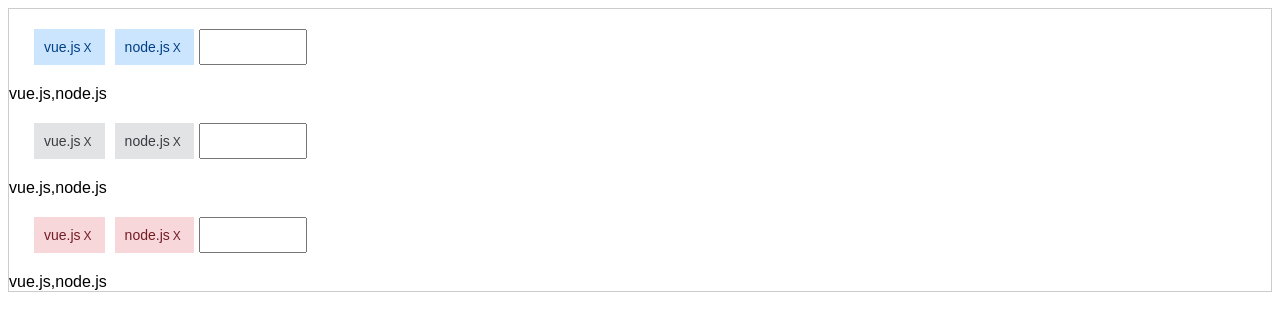
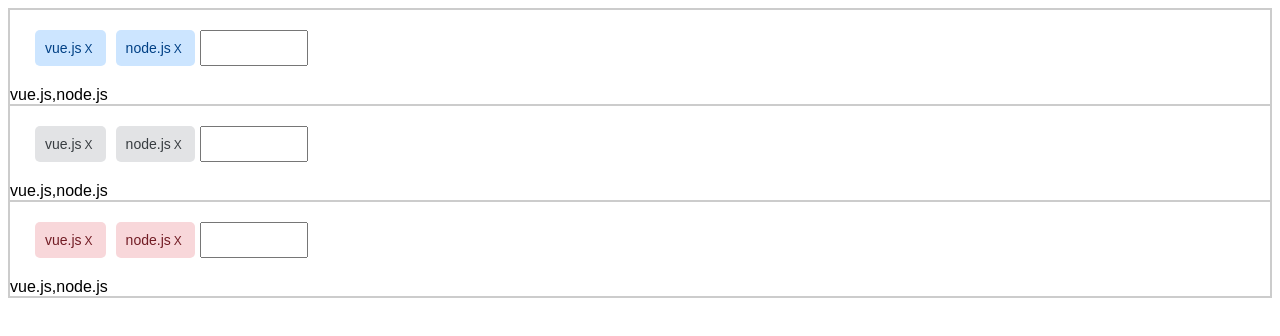
Before and after one commit to mkilincaslan/vue-js, a Vue app in the folder tag-input-component/: page / in a window 1280 px wide. Shown: the top 336 px of the page. Built offline with nearby package versions, Linux system fonts and the light colour scheme.

Commit message:
update ui

```diff
--- a/tag-input-component/src/App.vue
+++ b/tag-input-component/src/App.vue
@@ -1,11 +1,17 @@
 <template>
+    <div class="container">
         <div class="container">
             <app-tags @emit-error='errorhand($event)' v-model='tags' color='primary'/>
             {{tags}}
+        </div>
+        <div class="container">
             <app-tags @emit-error='errorhand($event)' v-model='tags2' color='secondary'/>
             {{tags2}}
+        </div>
+        <div class="container">
             <app-tags @emit-error='errorhand($event)' v-model='tags3' color='danger'/>
             {{tags3}}
+        </div>
         <app-error :error='error' />
     </div>
 </template>
@@ -29,6 +35,9 @@
         methods: {
             errorhand (e) {
                 this.error = e;
+                setTimeout(() => {
+                    this.error = null;
+                }, 3000);
             }
         },
     }
--- a/tag-input-component/src/components/Tag.vue
+++ b/tag-input-component/src/components/Tag.vue
@@ -55,6 +55,7 @@
         cursor: default;
         font-size: 14px;
         margin: 0 5px;
+        border-radius: 5px;
     }
 
     .tag .close {
```
Lines whose indentation alone changed are shown as unchanged.
